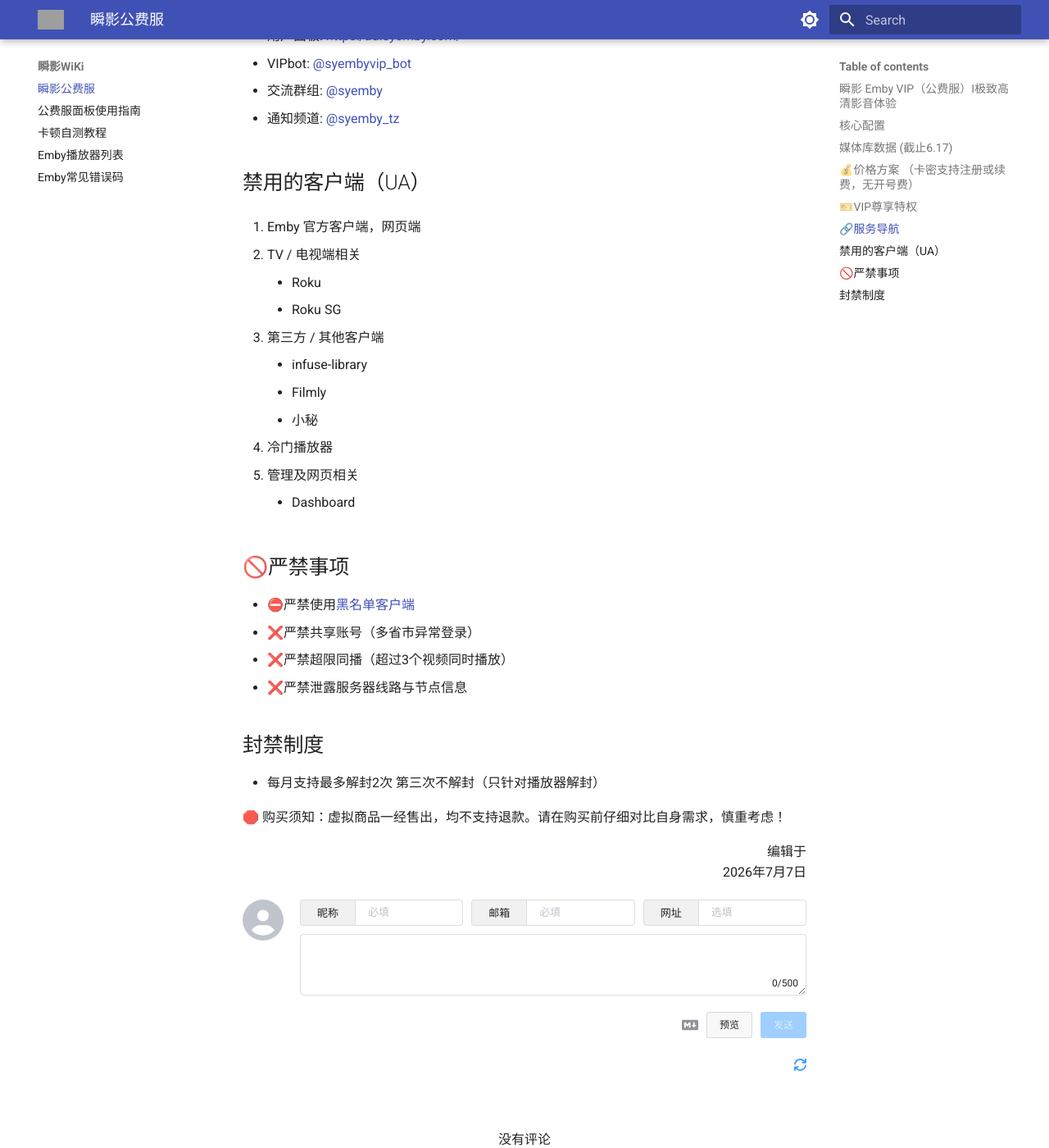
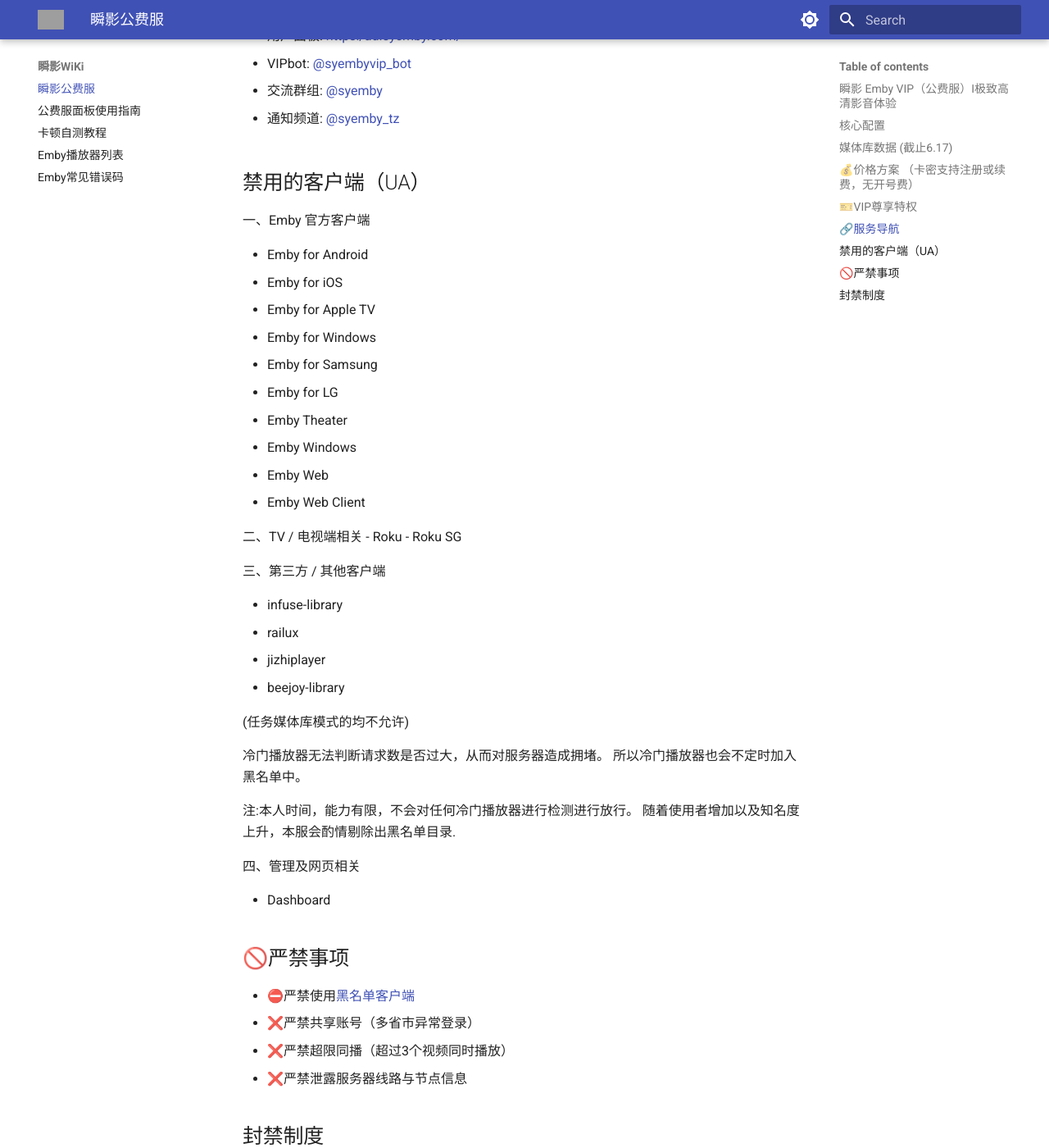
Before and after one commit to LucasAndrew0120/ShunYing_WiKi, an MkDocs documentation site: the page built from docs/index.md, in a window 1280 px wide and 1400 px high, scrolled down 1192 px. Shown: the whole window at 82% size. Built offline with MkDocs 1.6.1 and Material for MkDocs 9.7.7, drawn with Linux system fonts in a browser that asks for light colours; comment, search, counter and statistics services are not loaded; grey boxes are pictures that could not be loaded.

Commit message:
修复Twikoo评论表情选择

```diff
--- a/docs/index.md
+++ b/docs/index.md
@@ -49,22 +49,43 @@
 
 ## 禁用的客户端（UA）
 
-1. Emby 官方客户端，网页端
+一、Emby 官方客户端
 
-2. TV / 电视端相关
-	- Roku
-	- Roku SG
+- Emby for Android
+- Emby for iOS
+- Emby for Apple TV
+- Emby for Windows
+- Emby for Samsung
+- Emby for LG
+- Emby Theater
+- Emby Windows
+- Emby Web
+- Emby Web Client
 
-3. 第三方 / 其他客户端
-	- infuse-library
-	- Filmly
-	- 小秘
+二、TV / 电视端相关
+- Roku
+- Roku SG
 
-4. 冷门播放器
+三、第三方 / 其他客户端
 
-5. 管理及网页相关
-	- Dashboard
+- infuse-library
+- railux
+- jizhiplayer
+- beejoy-library
 
+
+(任务媒体库模式的均不允许)
+
+冷门播放器无法判断请求数是否过大，从而对服务器造成拥堵。
+所以冷门播放器也会不定时加入黑名单中。
+
+注:本人时间，能力有限，不会对任何冷门播放器进行检测进行放行。
+随着使用者增加以及知名度上升，本服会酌情剔除出黑名单目录.
+
+
+四、管理及网页相关
+
+- Dashboard
 ## 🚫严禁事项
 
 - ⛔严禁使用[黑名单客户端](https://wiki.lris625.top/player/)
@@ -80,5 +101,5 @@
 
 <p align="right">
   编辑于<br>
-  2026年7月7日
+  2026年7月8日
 </p>
--- a/overrides/main.html
+++ b/overrides/main.html
@@ -29,14 +29,13 @@
 </style>
 <style>
 /* Fix Twikoo emoji picker visibility */
-.OwO {
-  z-index: 999 !important;
-}
 .OwO-body {
-  position: fixed !important;
   z-index: 9999 !important;
 }
 .md-content__inner {
+  overflow: visible !important;
+}
+.md-content {
   overflow: visible !important;
 }
 </style>
```
